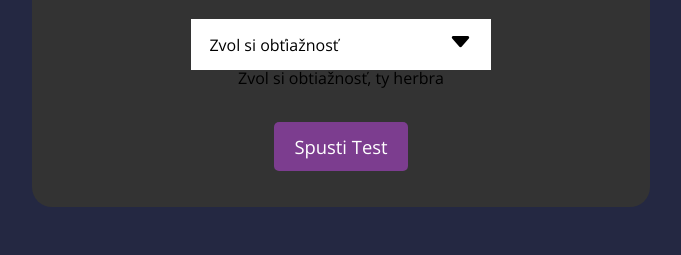
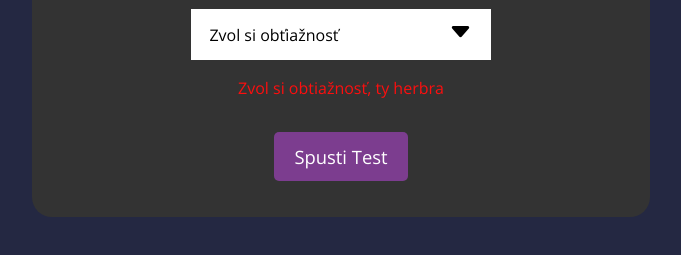
Before and after one commit to martin1234sk/melsikoquiz, a plain HTML site: page index.html in a window 1280 px wide. Both pictures are taken after a click on the button "Spusti Test". Shown: the part 341-596 px from the top of the page, without its empty margins (299-980 px from the left). Drawn offline with nearby package versions, Linux system fonts and the light colour scheme.

Commit message:
Update style.css

```diff
--- a/styles/style.css
+++ b/styles/style.css
@@ -101,6 +101,10 @@ h2{
     cursor: pointer;
     background-color: var(--main-bcg);
     color: var(--main-color);
+}
+#dificulty-error-alert{
+    margin-top: 1.25rem;
+    color: var(--error-color);
 }
 #dificulty-sub-btn{
     margin-top: 2.25rem;
```
